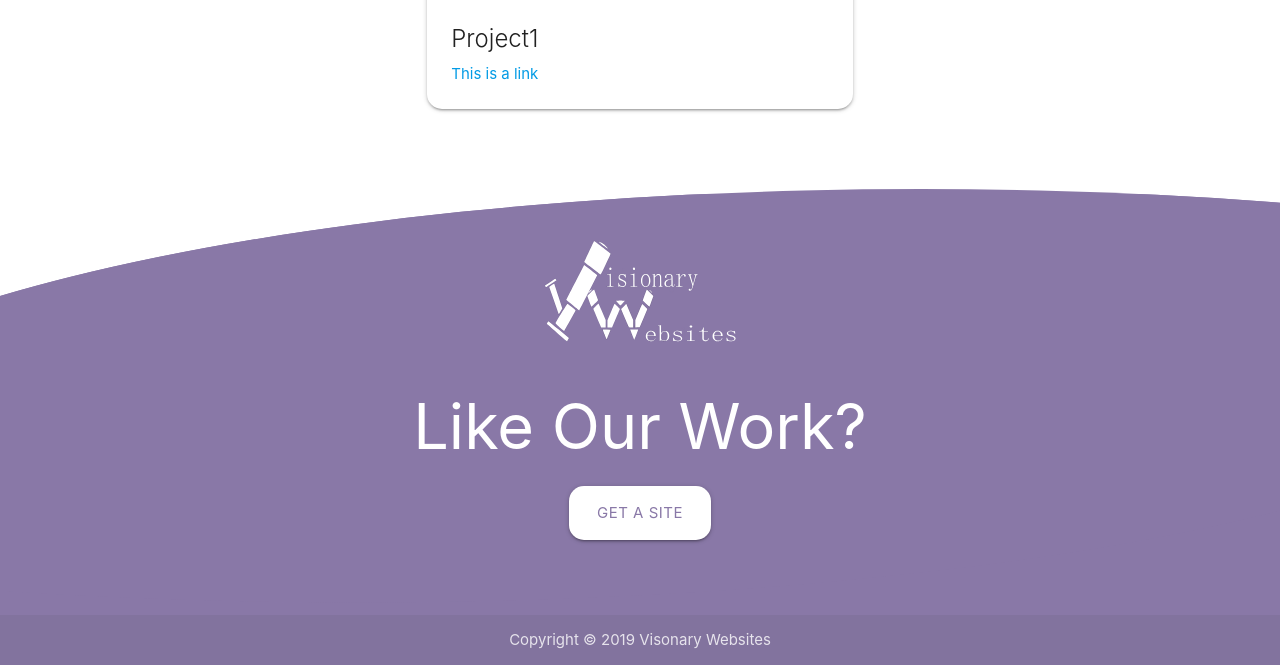
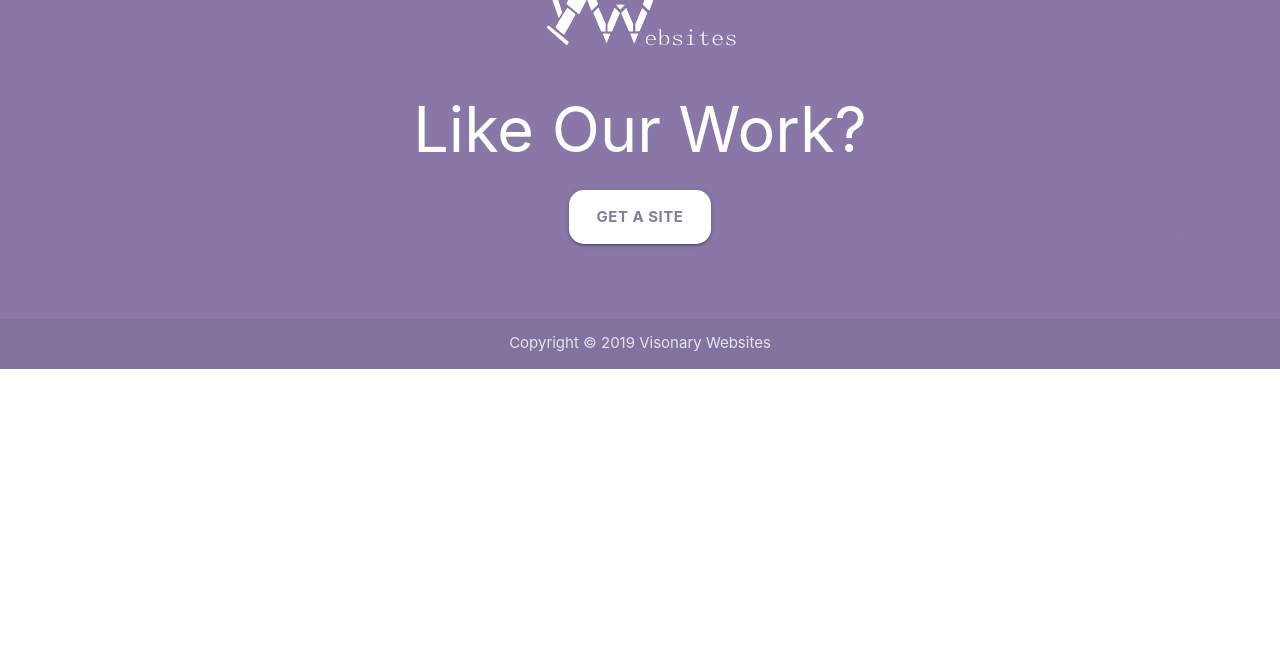
Before and after one commit to transformerjnm/visionary_websites, a PHP site: page / in a window 1280 px wide. Shown: the part 2056-2721 px from the top of the page. After the commit the page ends 2425 px from the top, so only its background shows below. Run offline with PHP 8.4, Linux system fonts and the light colour scheme.

Commit message:
start of speed cleaning

```diff
--- a/css/styles.css
+++ b/css/styles.css
@@ -2,13 +2,28 @@
 :root{
   /*COLOR PALLET*/
   --accent-color: #8978A7;
-  --accent-two-color: #6D8C9B;
+/*  --accent-two-color: #6D8C9B;*/
   /*Visonary color I dont really like it but this is the color incase we use it somewhere*/
   /*--background-color: #F5E0A9;*/
-  --backgroun-color: white;
+/*  --background-color: white; */
   --font-color: white;
   --font-color-secondary: black;
 }
+a{
+  color: var(--font-color-secondary);
+}
+.card, .btn-large{
+    border-radius: 15px;
+}
+h2 {
+ text-align: center;
+ color: var(--accent-color);
+}
+.card{
+  margin-top: 45px;
+  margin-bottom: 45px;
+}
+
       /*hero section styles*/
 .hero_section{
   background-color: var(--accent-color);
@@ -27,18 +42,7 @@
   background-color: var(--font-color);
   color: var(--accent-color);
   margin-bottom: 30px;
-}
-.card, .btn-large{
-    border-radius: 15px;
-}
-h2 {
- text-align: center;
- color: var(--accent-color);
-}
-      /*company info styles*/
-.card{
-  margin-top: 45px;
-  margin-bottom: 45px;
+  font-weight: bold;
 }
 
 
--- a/index.html
+++ b/index.html
@@ -8,11 +8,8 @@
   <meta name="description" content="">
   <link rel="icon" href="images/favicon_visionary_logo.svg" type="image/x-icon">
   <!-- Materilazed CSS Version 1.0.0-->
-  <link rel="stylesheet" href="css/materialize.min.css">
-  <link rel="stylesheet" href="css/styles.css">
-  <link rel="stylesheet" href="css/animations.css">
-
-
+  <link rel="stylesheet preload" href="css/materialize.min.css">
+  <link rel="stylesheet preload" href="css/styles.css">
 </head>
 <body>
 <header>
@@ -33,7 +30,7 @@
         <div class="col m6 l4">
           <div class="card hoverable">
             <div class="card-image waves-effect waves-block waves-light">
-              <img class="activator" src="images/mobile.jpg">
+              <img class="activator" src="images/mobile.jpg" alt="Image of cell phone">
             </div>
             <div class="card-content">
               <span class="card-title activator grey-text text-darken-4">Responsive design</span>
@@ -49,7 +46,7 @@
         <div class="col m6 l4">
           <div class="card hoverable">
             <div class="card-image waves-effect waves-block waves-light">
-              <img class="activator" src="images/dream.jpg">
+              <img class="activator" src="images/dream.jpg" alt="Fancy picture blured out circles with the word dream in focus">
             </div>
             <div class="card-content">
               <span class="card-title activator grey-text text-darken-4">Elegant solutions</span>
@@ -65,7 +62,7 @@
         <div class="col m6 l4">
           <div class="card hoverable">
             <div class="card-image waves-effect waves-block waves-light">
-              <img class="activator" src="images/time_flying_bye.jpg">
+              <img class="activator" src="images/time_flying_bye.jpg" alt="Colorful lines moving by fast">
             </div>
             <div class="card-content">
               <span class="card-title activator grey-text text-darken-4">Rapid loading</span>
@@ -128,10 +125,10 @@
         <div class="col s12 offset-m3 m6">
           <div class="card hoverable">
             <div class="card-image waves-effect waves-block waves-light">
-              <img class="activator" src="images/test.jpg">
+              <img class="activator" src="" alt="Preview of R and C Compressors site">
             </div>
             <div class="card-content">
-              <span class="card-title activator grey-text text-darken-4">Project1</span>
+              <span class="card-title activator grey-text text-darken-4">R&amp;C Compressors</span>
               <p><a href="#">This is a link</a></p>
             </div>
             <div class="card-reveal">
```
Also changed, not shown: css/animations.css (deleted).
